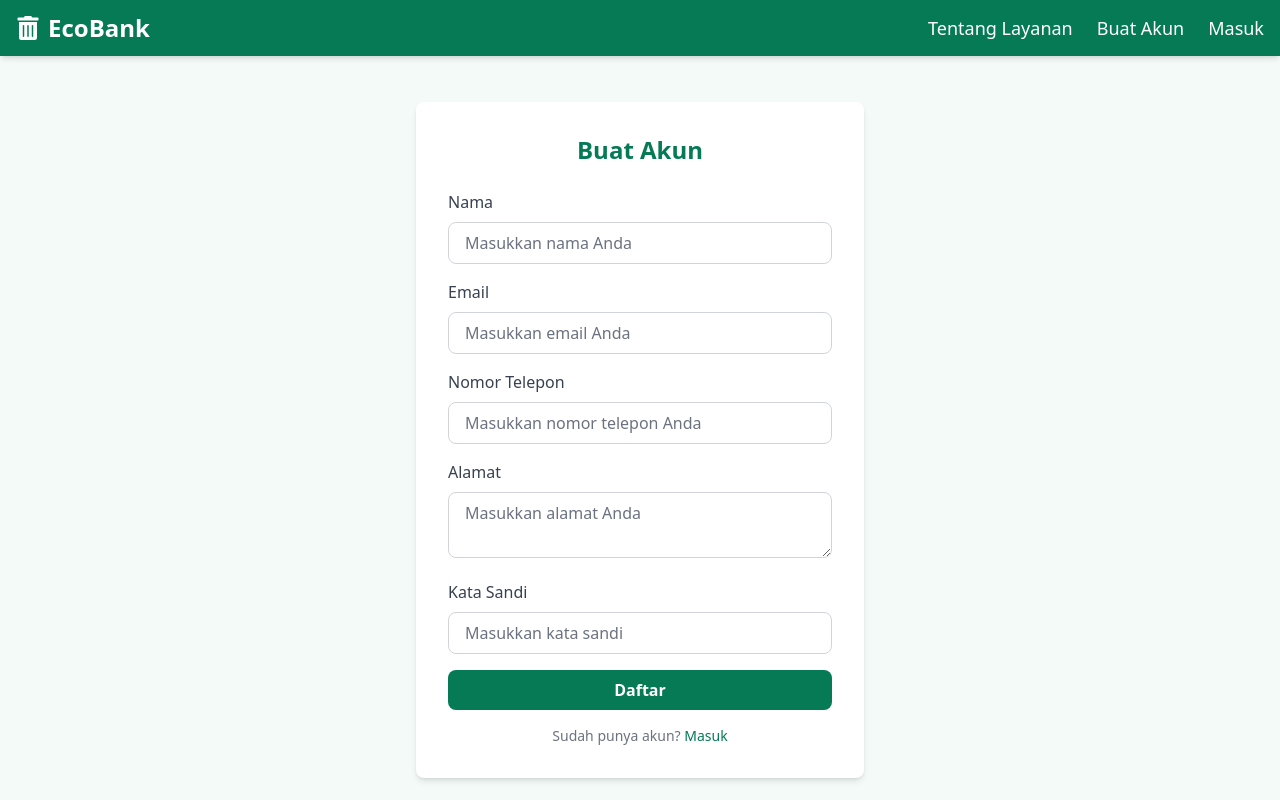
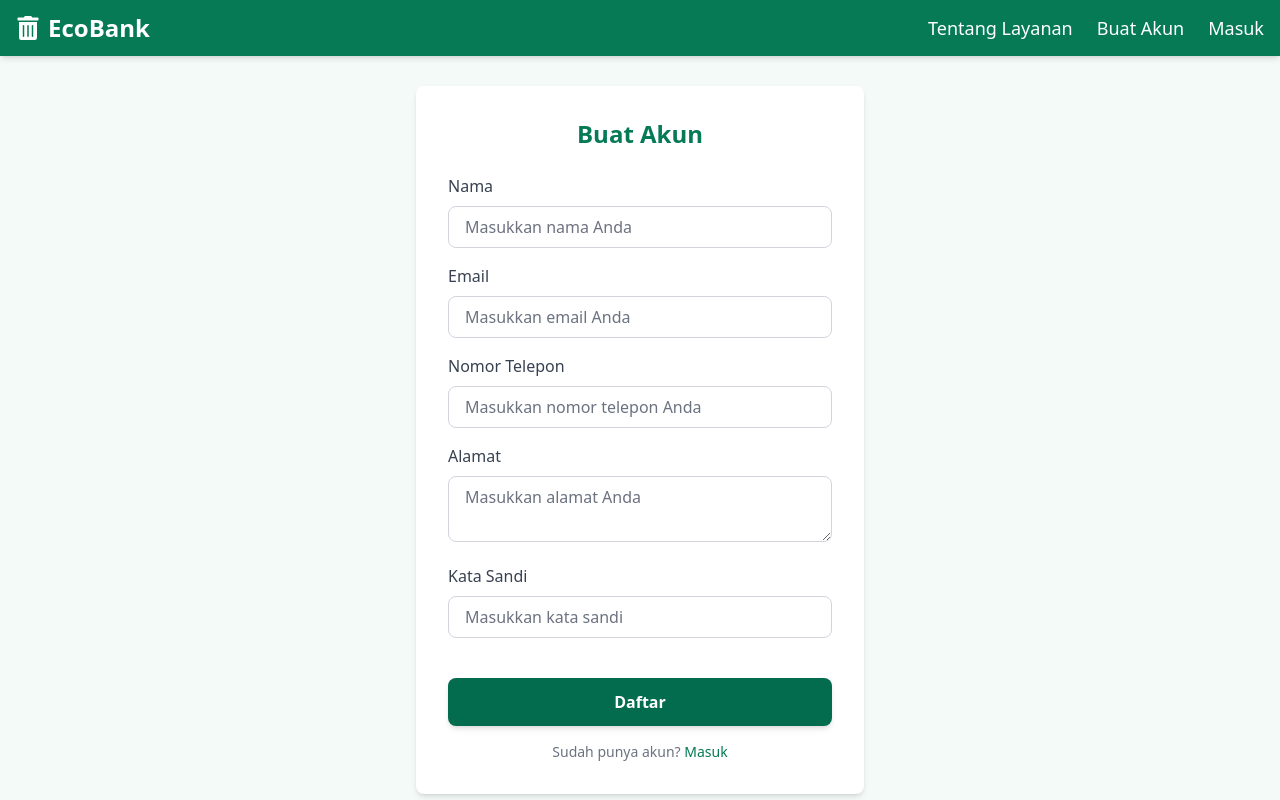
Before and after one commit to Joshtri/bank-sampah-app-client, a React (Vite) app: page /buat-akun/masyarakat in a window 1280 px wide. Shown: the top 800 px of the page. Built offline with nearby package versions, Linux system fonts and the light colour scheme.

Commit message:
updating register button

```diff
--- a/src/components/auth/RegisterAnggota.jsx
+++ b/src/components/auth/RegisterAnggota.jsx
@@ -1,6 +1,7 @@
 import { useState } from 'react';
 import axios from 'axios';
 import { useNavigate } from 'react-router-dom'; // Untuk navigasi setelah registrasi
+import LoadingButton from '../LoadingButton';
 
 function RegisterAnggota() {
   const navigate = useNavigate();
@@ -12,13 +13,18 @@ function RegisterAnggota() {
     alamat: '',
   });
 
+  const [isLoading, setIsLoading] = useState(false); // State untuk loading status
+
+
   const handleChange = (e) => {
     const { name, value } = e.target;
     setFormData((prevData) => ({ ...prevData, [name]: value }));
   };
 
+
   const handleSubmit = async (e) => {
     e.preventDefault();
+    setIsLoading(true);  // Set loading ke true saat login dimulai
 
     // Validasi kataSandi minimal 6 karakter
     if (formData.kataSandi.length < 6) {
@@ -44,6 +50,8 @@ function RegisterAnggota() {
       } else {
         alert('Terjadi kesalahan, silakan coba lagi.');
       }
+    }finally{
+      setIsLoading(false)
     }
   };
 
@@ -139,12 +147,18 @@ function RegisterAnggota() {
           </div>
 
           {/* Submit Button */}
-          <button
+          {/* <button
             type="submit"
             className="w-full bg-green-600 text-white py-2 rounded-lg font-semibold hover:bg-green-700 transition duration-300"
           >
             Daftar
-          </button>
+          </button> */}
+
+          <LoadingButton
+            type="submit"
+            isLoading={isLoading}
+          >Daftar
+        </LoadingButton>
         </form>
         <p className="text-center text-sm text-gray-500 mt-4">
           Sudah punya akun?{' '}
```
